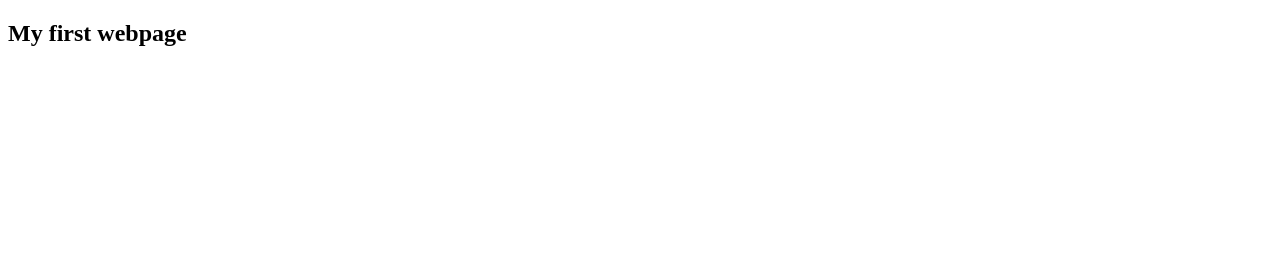
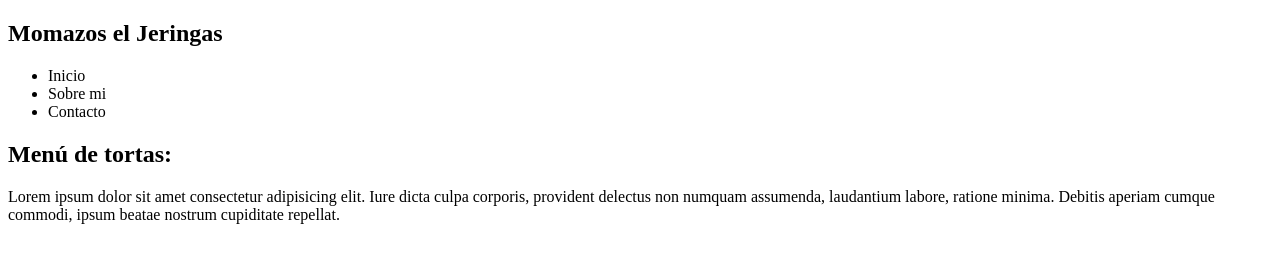
Before and after one commit to DanielRosalesAlanis/MiPrimeraPagina, a plain HTML site: page index.html in a window 1280 px wide. Drawn offline with Linux system fonts and the light colour scheme.

Commit message:
Cambios header section footer

```diff
--- a/index.html
+++ b/index.html
@@ -8,8 +8,24 @@
 <body>
     <header>
         <nav>
-            <h1>My first webpage</h1>
+            <h1>Momazos el Jeringas</h1>
+            <ul>
+                <li>Inicio</li>
+                <li>Sobre mi</li>
+                <li>Contacto</li>
+            </ul>
         </nav>
     </header>
+
+    <aside></aside>
+
+    <section>
+        <article>
+            <h2>Menú de tortas:</h2>
+            <p>Lorem ipsum dolor sit amet consectetur adipisicing elit. Iure dicta culpa corporis, provident delectus non numquam assumenda, laudantium labore, ratione minima. Debitis aperiam cumque commodi, ipsum beatae nostrum cupiditate repellat.</p>
+        </article>
+    </section>
+
+    <footer></footer>
 </body>
 </html>
```
